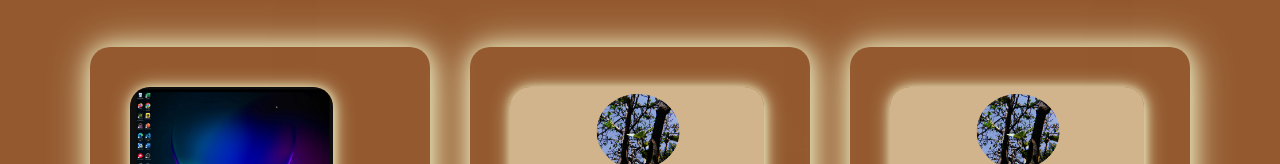
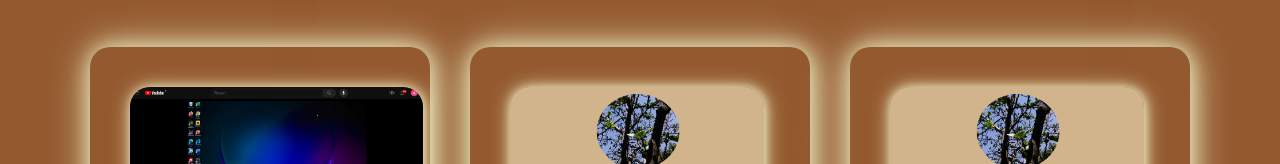
Before and after one commit to adzkiahy/project2, a plain HTML site: page index.html in a window 1280 px wide. Shown: the part 1591-1755 px from the top of the page. Drawn offline with nearby package versions, Linux system fonts and the light colour scheme.

Commit message:
Update index.html

```diff
--- a/index.html
+++ b/index.html
@@ -59,7 +59,7 @@
           <h1 class="sub-title">My <span>Project</span></h1>
           <div class="project-list">
             <div>
-              <img src="img/kali.png" />
+              <img src="img/linux.png" />
               <i class="bx bxl-youtube" style="color: #e6e3b8"></i>
               <h2>TUGAS 1</h2>
               <p>Membuat Vidio Tutorial Instalasi Sistem Operasi Kali Linux</p>
```
